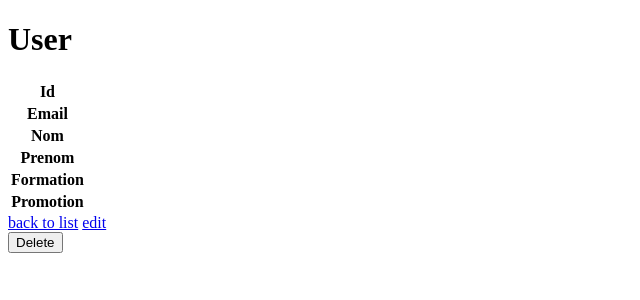
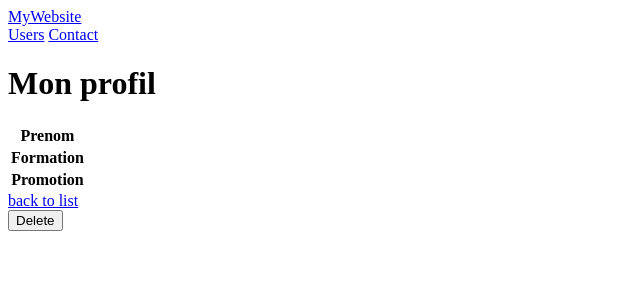
Before and after one commit to Malezieux/ProjetVII, a Symfony app: template templates/user/index.html.twig in a window 1280 px wide. Shown: the top 300 px of the page, without its empty margins (0-640 px from the left). Run offline with Twig, Linux system fonts and the light colour scheme; the template is opened without the code that fills it, so the values that code supplies are empty; some libraries are stand-ins or nearby versions.

Commit message:
2 commit navbar

```diff
--- a/templates/base.html.twig
+++ b/templates/base.html.twig
@@ -14,6 +14,7 @@
         {% endblock %}
     </head>
     <body>
-        {% block body %}{% endblock %}
+        {% block body %}
+        {% include 'navbar.php' %}{% endblock %}
     </body>
 </html>
--- /dev/null
+++ b/templates/navbar.php
@@ -0,0 +1,19 @@
+<nav class="bg-gray-800">
+    <div class="max-w-7xl mx-auto px-2 sm:px-6 lg:px-8 bg-gr">
+        <div class="relative flex items-center justify-between h-16">
+            <div class="flex items-center justify-center sm:items-stretch sm:justify-start">
+                <div class="flex-shrink-0">
+                    <a href="{{ path('app_user') }}" class="text-white font-bold text-xl">
+                        MyWebsite
+                    </a>
+                </div>
+                <div class="hidden sm:block sm:ml-6">
+                    <div class="flex space-x-4">
+                        <a href="{{ path('app_user') }}" class="text-gray-300 hover:bg-gray-700 hover:text-white px-3 py-2 rounded-md text-sm font-medium">Users</a>
+                        <a href="{{ path('app_user') }}" class="text-gray-300 hover:bg-gray-700 hover:text-white px-3 py-2 rounded-md text-sm font-medium">Contact</a>
+                    </div>
+                </div>
+            </div>
+        </div>
+    </div>
+</nav>
--- a/templates/profil/edit.html.twig
+++ b/templates/profil/edit.html.twig
@@ -3,6 +3,7 @@
 {% block title %}Edit User{% endblock %}
 
 {% block body %}
+{% include 'navbar.php' %}
     <h1>Edit User</h1>
 
     {{ include('profil/_form.html.twig', {'button_label': 'Update'}) }}
--- a/templates/profil/index.html.twig
+++ b/templates/profil/index.html.twig
@@ -3,6 +3,7 @@
 {% block title %}User index{% endblock %}
 
 {% block body %}
+{% include 'navbar.php' %}
     <h1>User index</h1>
 
     <table class="table">
--- a/templates/profil/new.html.twig
+++ b/templates/profil/new.html.twig
@@ -3,6 +3,7 @@
 {% block title %}New User{% endblock %}
 
 {% block body %}
+{% include 'navbar.php' %}
     <h1>Create new User</h1>
 
     {{ include('profil/_form.html.twig') }}
--- a/templates/profil/show.html.twig
+++ b/templates/profil/show.html.twig
@@ -3,6 +3,7 @@
 {% block title %}User{% endblock %}
 
 {% block body %}
+{% include 'navbar.php' %}
     <h1>User</h1>
 
     <table class="table">
--- a/templates/user/index.html.twig
+++ b/templates/user/index.html.twig
@@ -3,22 +3,23 @@
 {% block title %}User{% endblock %}
 
 {% block body %}
-    <h1>User</h1>
+{% include 'navbar.php' %}
+    <h1 className='red-500'>Mon profil</h1>
     <table class="table">
         <tbody>
-            <tr>
-                <th>Id</th>
-                <td>{{ user.id }}</td>
-            </tr>
+{% if is_granted('ROLE_USER') %}
             <tr>
                 <th>Email</th>
                 <td>{{ user.email }}</td>
             </tr>
+            <tr>
 
-            <tr>
                 <th>Nom</th>
                 <td>{{ user.nom }}</td>
             </tr>
+
+             <a href="{{ path('app_profil_edit', {'id': user.id}) }}">edit</a>
+            {% endif %}
             <tr>
                 <th>Prenom</th>
                 <td>{{ user.prenom }}</td>
@@ -38,7 +39,6 @@
 
     <a href="{{ path('app_profil_index') }}">back to list</a>
 
-    <a href="{{ path('app_profil_edit', {'id': user.id}) }}">edit</a>
 
     {{ include('profil/_delete_form.html.twig') }}
 {% endblock %}
```
Also changed, not shown: templates/security/login.html.twig (+1 -19 lines).
